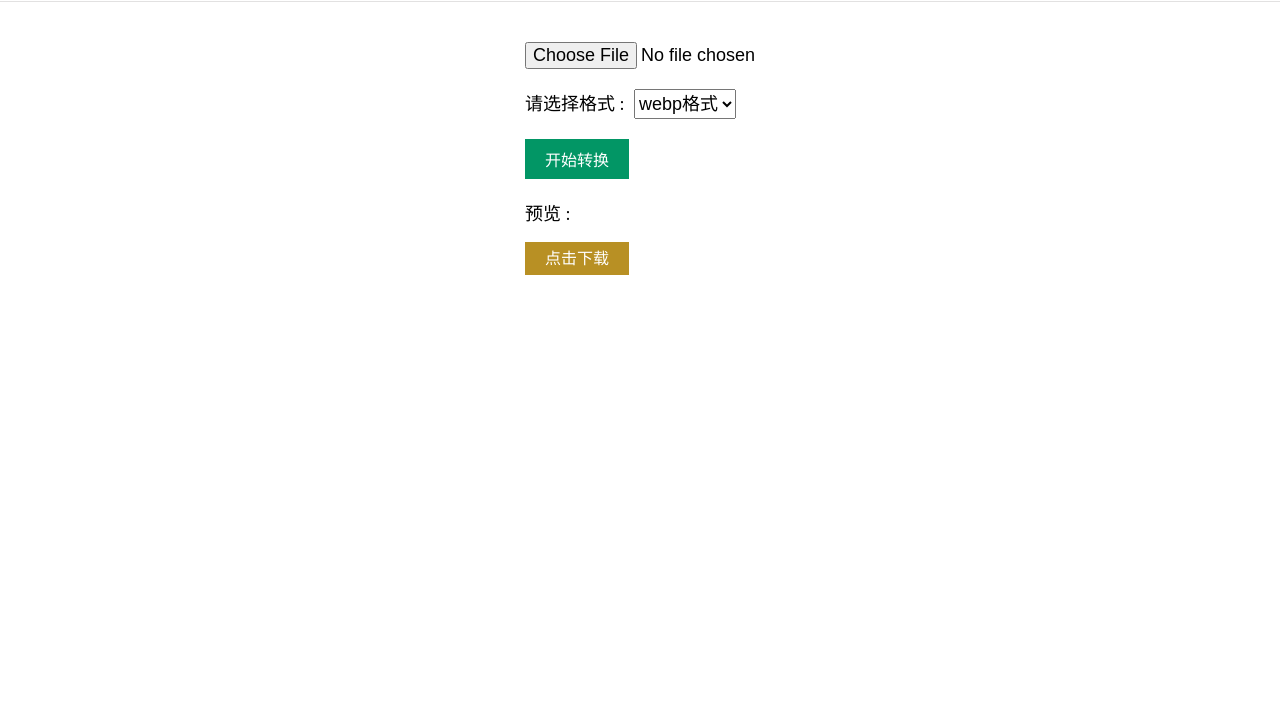
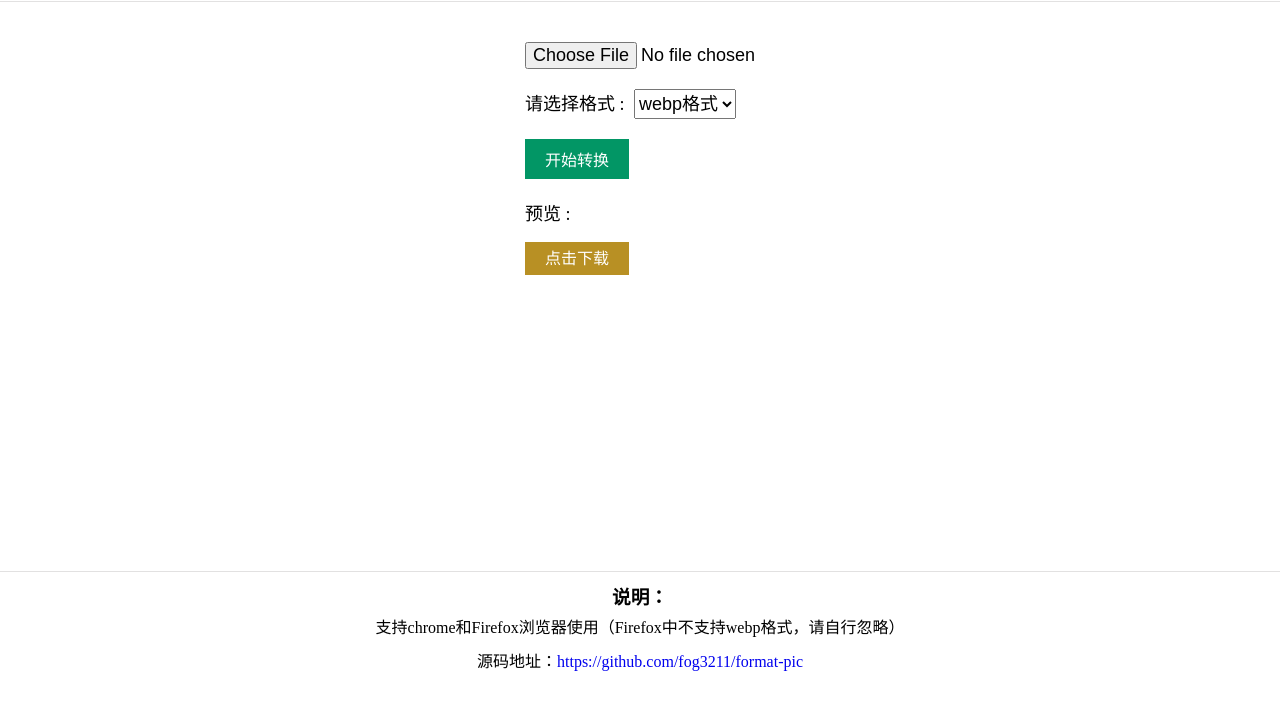
Before and after one commit to Fog3211/format-pic, a plain HTML site: page index.html in a window 1280 px wide. Shown: the part 83-792 px from the top of the page. Drawn offline with Linux system fonts and the light colour scheme.

```diff
--- a/index.html
+++ b/index.html
@@ -40,6 +40,12 @@
             <a href="javascript:;" id="download" download="下载">点击下载</a>
         </li>
     </ul>
+    <footer>
+        <h3> 说明：</h3>
+        <p>支持chrome和Firefox浏览器使用（Firefox中不支持webp格式，请自行忽略）</p>
+        <p>源码地址：<a href="https://github.com/fog3211/format-pic">https://github.com/fog3211/format-pic</a></p>
+        <p></p>
+    </footer>
     <script src="./script.js"></script>
 </body>
 
--- a/style.css
+++ b/style.css
@@ -53,7 +53,7 @@
     margin-top: 10px;
 }
 
-#download{
+#download {
     font-size: 16px;
     background-color: rgb(184, 144, 36);
     padding: 8px 20px;
@@ -62,7 +62,19 @@
     cursor: not-allowed;
 }
 
-.main img{
+.main img {
     width: 200px;
     height: 200px;
 }
+
+footer {
+    text-align: center;
+    position: absolute;
+    bottom: 20px;
+    padding: 10px 0;
+    width: 100%;
+    border-top: 1px solid rgb(226, 225, 225);
+}
+footer p{
+    padding: 5px;
+}
```
